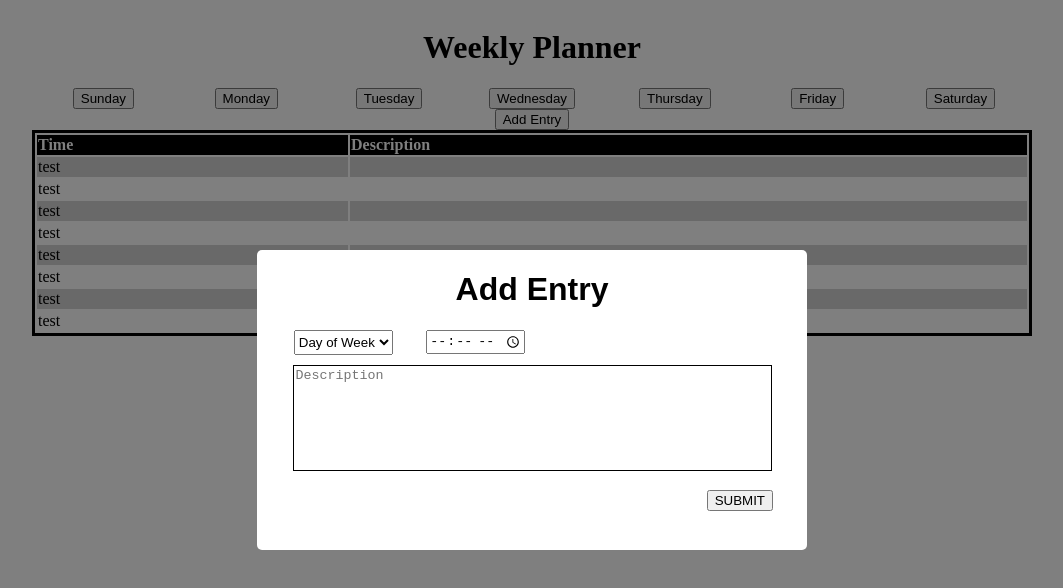
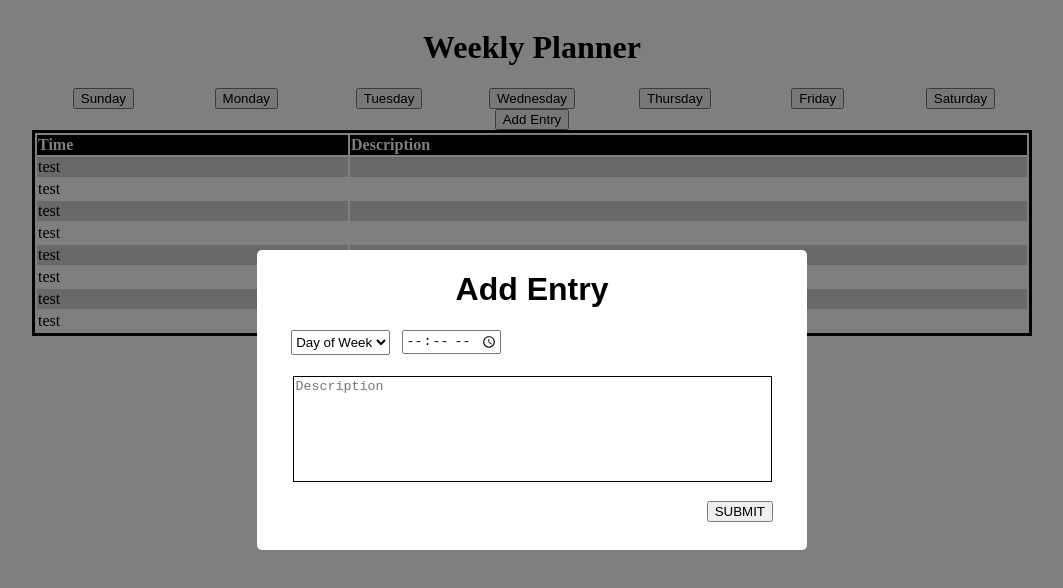
Before and after one commit to KrisMackenroth/week-planner, a website: page index.html in a window 1280 px wide. Both pictures are taken after a click on the button "Add Entry". Shown: the whole page, without its empty margins (108-1171 px from the left). Drawn offline with Linux system fonts and the light colour scheme.

Commit message:
in process.

```diff
--- a/index.html
+++ b/index.html
@@ -55,7 +55,7 @@
           <form>
             <h1>Add Entry</h1>
             <div class="row-indented flex">
-              <div class="column-fourth">
+              <div class="column-fourth days-week">
                 <select class="days">
                   <option value="">Day of Week</option>
                   <option value="monday">Monday</option>
--- a/styles.css
+++ b/styles.css
@@ -36,7 +36,12 @@ tr:nth-child(odd) {
 }
 
 .column-fourth {
-  width: 25%;
+  width: 21%;
+  margin-bottom: 11px;
+}
+
+.days-week {
+  margin-left: 8px;
 }
 
 .flex {
```
